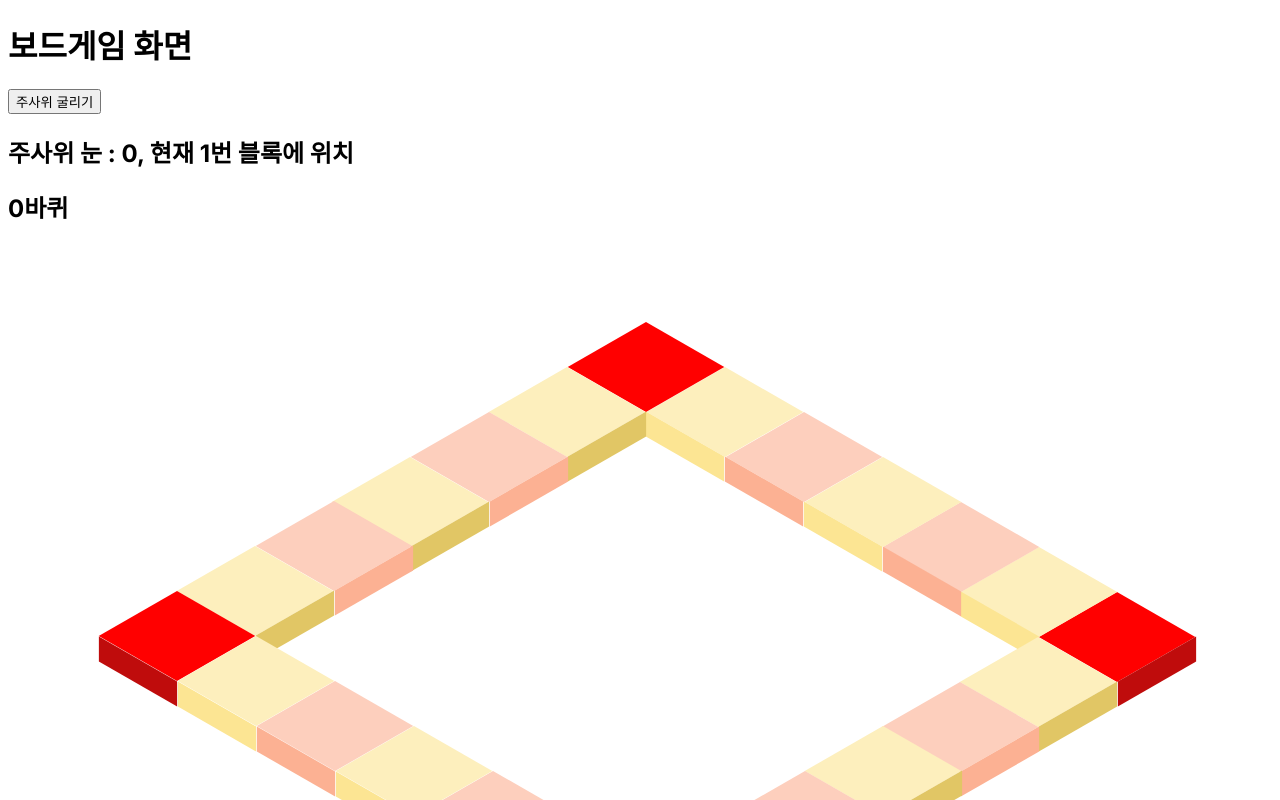
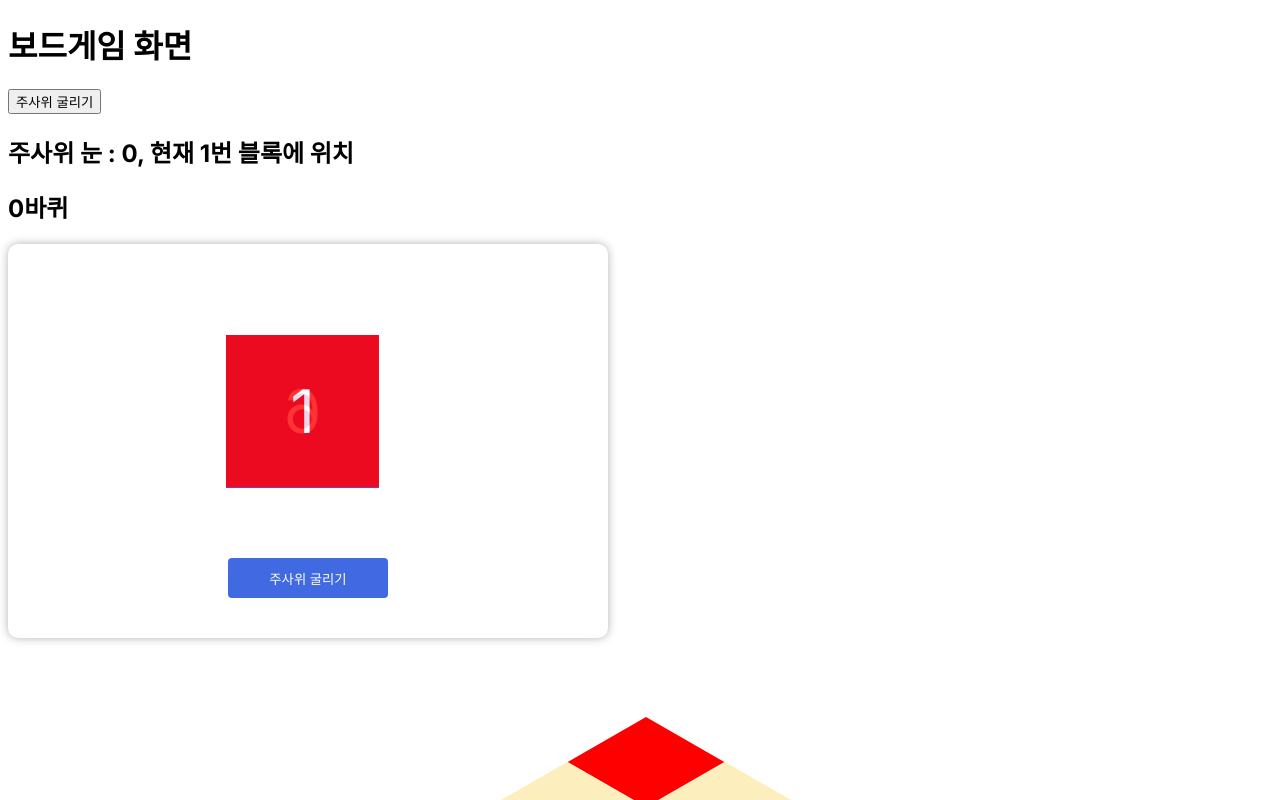
Before and after one commit to yeonjae0/pochacha, a Next.js app in the folder frontend/: page /board in a window 1280 px wide. Shown: the top 800 px of the page. Built offline with nearby package versions, Linux system fonts and the light colour scheme.

Commit message:
Feat: #158[희진] 주사위 컴포넌트 추가

```diff
--- /dev/null
+++ b/frontend/src/app/Dice.css
@@ -0,0 +1,45 @@
+.dice0 {
+  width: 49%;
+  padding-top: 49%;
+  position: relative;
+}
+
+.dice_inner {
+  position: absolute;
+  top: 0px;
+  left: 50%;
+  width: 100%;
+  height: 100%;
+  /* perspective: 0000px; */
+  padding: 20%;
+  box-sizing: border-box;
+
+}
+
+[class^="dice face"] {
+  width: 100%;
+  height: 100%;
+  transform-style: preserve-3d;
+  transition: 1s;
+  position: relative;
+}
+
+/* 주사위 눈 */
+.dice.face1 {
+  transform: rotateX(0deg) rotateY(0deg);
+}
+.dice.face2 {
+  transform: rotateX(0deg) rotateY(-90deg);
+}
+.dice.face3 {
+  transform: rotateX(-90deg) rotateY(0deg);
+}
+.dice.face4 {
+  transform: rotateX(-270deg) rotateY(0deg);
+}
+.dice.face5 {
+  transform: rotateX(0deg) rotateY(-270deg);
+}
+.dice.face6 {
+  transform: rotateX(0deg) rotateY(-180deg);
+}
--- /dev/null
+++ b/frontend/src/app/DiceBox.css
@@ -0,0 +1,64 @@
+#diceBox {
+  max-width: 600px;
+  width: 90vw;
+  height: auto;
+  background-color: #fff;
+  border-radius: 10px;
+  box-shadow: 0px 0px 10px rgba(0, 0, 0, 0.3);
+  padding: 40px;
+  box-sizing: border-box;
+}
+
+#diceBox > .dice_wrap {
+  width: 100%;
+  height: auto;
+  margin-bottom: 20px;
+}
+
+#diceBox > .dice_wrap > [class^="dice"] .dice > div {
+  position: absolute;
+  top: 0;
+  left: 0;
+  width: 100%;
+  height: 100%;
+  display: flex;
+  justify-content: center;
+  align-items: center;
+  opacity: 0.8;
+  color: #fff;
+  font-size: 60px;
+}
+
+/* 버튼 */
+#btnRolling {
+  display: block;
+  width: 160px;
+  height: 40px;
+  margin: 0 auto;
+  background-color: royalblue;
+  border: none;
+  border-radius: 4px;
+  color: #fff;
+  cursor: pointer;
+  position: relative;
+  overflow: hidden;
+}
+
+#btnRolling::before {
+  display: block;
+  content: "";
+  width: 60px;
+  height: 100%;
+  background-color: #fff;
+  position: absolute;
+  top: 0;
+  left: -60px;
+  transition: all 0.5s;
+  transform: skewX(-45deg);
+  transform-origin: top left;
+  opacity: 0.3;
+}
+
+#btnRolling:hover::before {
+  transform: skewX(-45deg) translateX(280px);
+}
--- a/frontend/src/app/board/page.js
+++ b/frontend/src/app/board/page.js
@@ -1,5 +1,6 @@
 "use client"
 import { useEffect, useState, useRef } from 'react';
+import DiceBox from '../../routes/DiceBox';
 import './../map.css';
 
 export default function Board() {
@@ -45,6 +46,7 @@ export default function Board() {
         <h2>주사위 눈 : { dice }, 현재 { pin }번 블록에 위치</h2> <h2>{ lab }바퀴</h2>
       </div>
 
+      <DiceBox />
       <div className='map'>
           <div id='19'>
             <div id="b19-t">{ pin == 19 ? ( <img src="./character.png" /> ) : null }</div>
--- /dev/null
+++ b/frontend/src/routes/Dice.js
@@ -0,0 +1,22 @@
+import React from 'react';
+import '../app/Dice.css';
+
+export default function Dice({ face, diceWidth }) {
+
+  let newWidth = diceWidth/8
+
+  return (
+    <div className='dice0'>
+      <div className='dice_inner'>
+        <div className={`dice face${face}`}>
+          <div className="face1" style={{transform: `rotateY(0deg) translateZ(${newWidth}px)`, background: "red"}}>1</div>
+          <div className="face2" style={{transform: `rotateY(90deg) translateZ(${newWidth}px)`, background: "blue"}}>2</div>
+          <div className="face3" style={{transform: `rotateX(90deg) translateZ(${newWidth}px)`, background: "green"}}>3</div>
+          <div className="face4" style={{transform: `rotateX(270deg) translateZ(${newWidth}px)`, background: "pink"}}>4</div>
+          <div className="face5" style={{transform: `rotateY(270deg) translateZ(${newWidth}px)`, background: "royalblue"}}>5</div>
+          <div className="face6" style={{transform: `rotateY(180deg) translateZ(${newWidth}px)`, background: "purple"}}>6</div>
+        </div>
+      </div>
+    </div>
+  );
+};
--- /dev/null
+++ b/frontend/src/routes/DiceBox.js
@@ -0,0 +1,47 @@
+import React, { useState, useEffect, useRef } from 'react';
+import Dice from '../routes/Dice.js';
+import '../app/DiceBox.css';
+
+export default function DiceBox() {
+
+  const [diceWidth, setDiceWidth] = useState(0); //
+  const [dice1, setDice1] = useState(1); //
+
+  const diceRef = useRef(null);
+
+  useEffect(() => {
+
+    /* 브라우저 width 값 변화할 때 */
+    const updateDiceWidth = () => {
+      if (diceRef.current) {
+        setDiceWidth(diceRef.current.clientWidth);
+        console.log(diceWidth);
+      }
+    };
+
+    window.addEventListener('resize', updateDiceWidth);
+    updateDiceWidth();
+    return () => {
+      window.removeEventListener('resize', updateDiceWidth);
+    };
+
+  }, [diceWidth]);
+
+  const rolling = () => {
+    let ranNum = Math.floor(Math.random() * 6) + 1
+    setDice1(ranNum);
+    // console.log(ranNum);
+  };
+
+    return (
+    <section id="diceBox" ref={diceRef}>
+      <div className="dice_wrap">
+        <Dice face={dice1} diceWidth={diceWidth} />
+      </div>
+      <button id="btnRolling" onClick={rolling}>
+        주사위 굴리기
+      </button>
+    </section>
+    )
+
+};
```
Also changed, not shown: frontend/src/routes/BoardItem.js (added, +31 -0 lines), 1 other file (tests, documents, lock files or other folders).
